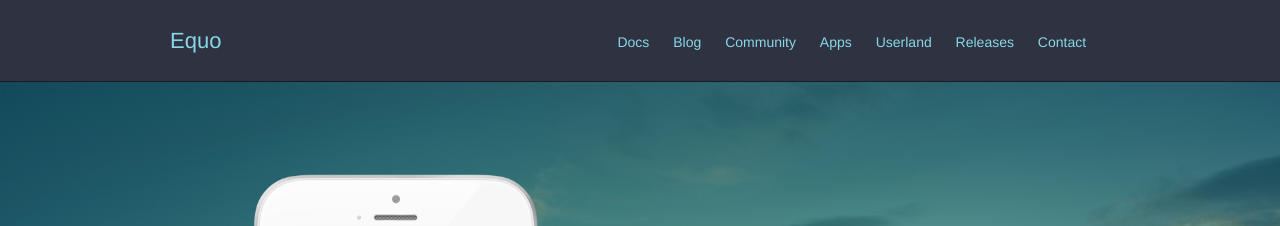
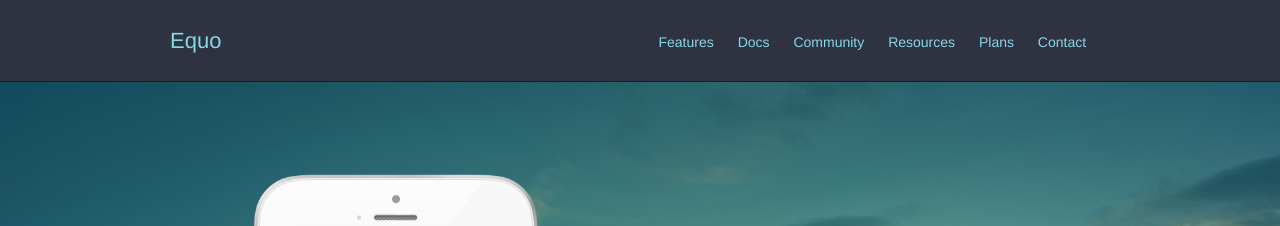
Before and after one commit to maketechnology/equo, a Jekyll site: the page built from index.html, in a window 1280 px wide. Shown: the top 226 px of the page. Built offline with Jekyll 4.4.1, drawn with Linux system fonts in a browser that asks for light colours.

Commit message:
Change header item names

```diff
--- a/_includes/header.html
+++ b/_includes/header.html
@@ -7,12 +7,11 @@
 
     <nav class="site-header-nav">
 
+      <a class="site-header-nav-item " href="/docs/">Features</a>
       <a class="site-header-nav-item " href="/docs/">Docs</a>
-      <a class="site-header-nav-item " href="/blog/">Blog</a>
       <a class="site-header-nav-item " href="/community/">Community</a>
-      <a class="site-header-nav-item " href="/apps/">Apps</a>
-      <a class="site-header-nav-item " href="/userland/">Userland</a>
-      <a class="site-header-nav-item " href="/releases/">Releases</a>
+      <a class="site-header-nav-item " href="/apps/">Resources</a>
+      <a class="site-header-nav-item " href="/blog/">Plans</a>
       <a class="site-header-nav-item " href="/contact/">Contact</a>
       <a class="site-header-nav-item" href="https://github.com/electron/electron" title="Github Repository"><span class="mega-octicon octicon-mark-github vertical-middle"></span></a>
     </nav>
```
